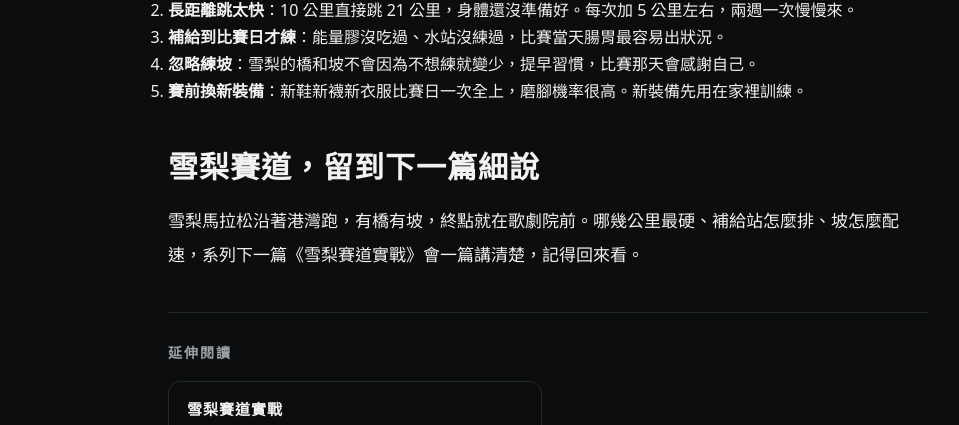
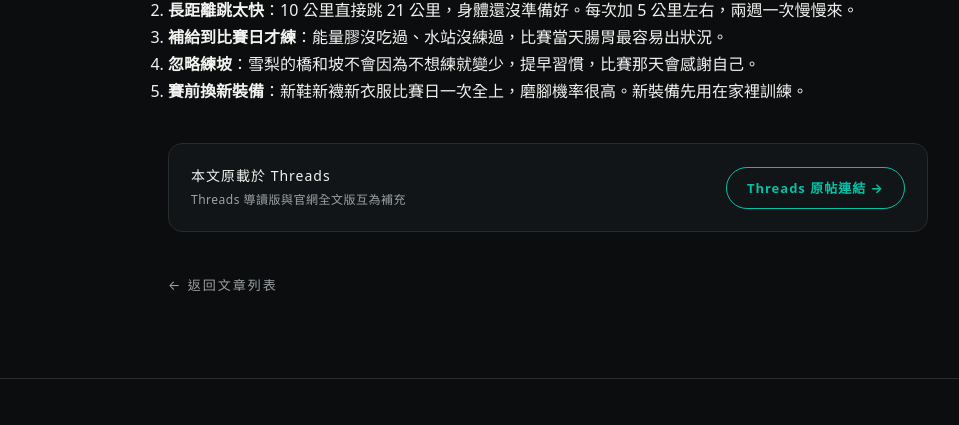
Before and after one commit to marathon-briefing/bekrunning-site, a plain HTML site: page articles/sydney-marathon-first-timer/index.html in a window 1280 px wide. Shown: the part 3798-4223 px from the top of the page, without its empty margins (92-1051 px from the left). Drawn offline with Linux system fonts and the light colour scheme; grey boxes are pictures that could not be loaded.

Commit message:
官網更新 2026-11-08 11:11

```diff
--- a/articles/sydney-marathon-first-timer/index.html
+++ b/articles/sydney-marathon-first-timer/index.html
@@ -82,13 +82,9 @@
         <li><b>忽略練坡</b>：雪梨的橋和坡不會因為不想練就變少，提早習慣，比賽那天會感謝自己。</li>
         <li><b>賽前換新裝備</b>：新鞋新襪新衣服比賽日一次全上，磨腳機率很高。新裝備先用在家裡訓練。</li>
       </ol>
-      <h2>雪梨賽道，留到下一篇細說</h2>
-      <p>雪梨馬拉松沿著港灣跑，有橋有坡，終點就在歌劇院前。哪幾公里最硬、補給站怎麼排、坡怎麼配速，系列下一篇《雪梨賽道實戰》會一篇講清楚，記得回來看。</p>
-      <div class="related">
-        <h3>延伸閱讀</h3>
-        <div class="related-list">
-          <a class="related-card" href="../sydney-course-guide/"><b>雪梨賽道實戰</b><span>雪梨馬拉松系列 · Threads 發布 2026-11-09</span></a>
-        </div>
+      <div class="threads-box">
+        <div class="tt">本文原載於 Threads<small>Threads 導讀版與官網全文版互為補充</small></div>
+        <a class="threads-link" href="https://www.threads.com/@kevinchang1225/post/DfXDFyXgT34" target="_blank" rel="noopener">Threads 原帖連結 →</a>
       </div>
       <a class="back" href="../index.html">← 返回文章列表</a>
     </article>
```
Also changed, not shown: articles/index.html (+0 -10 lines).
